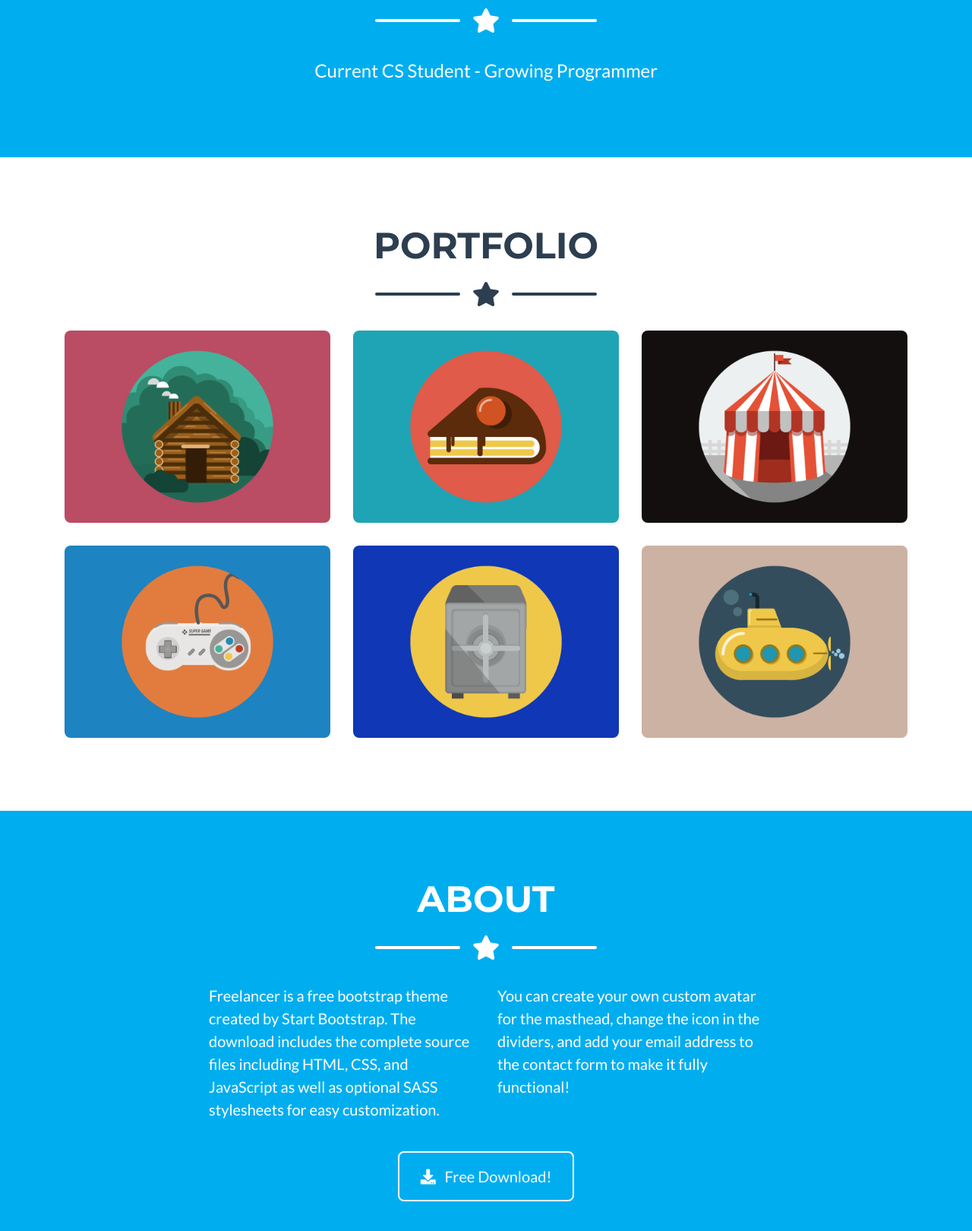
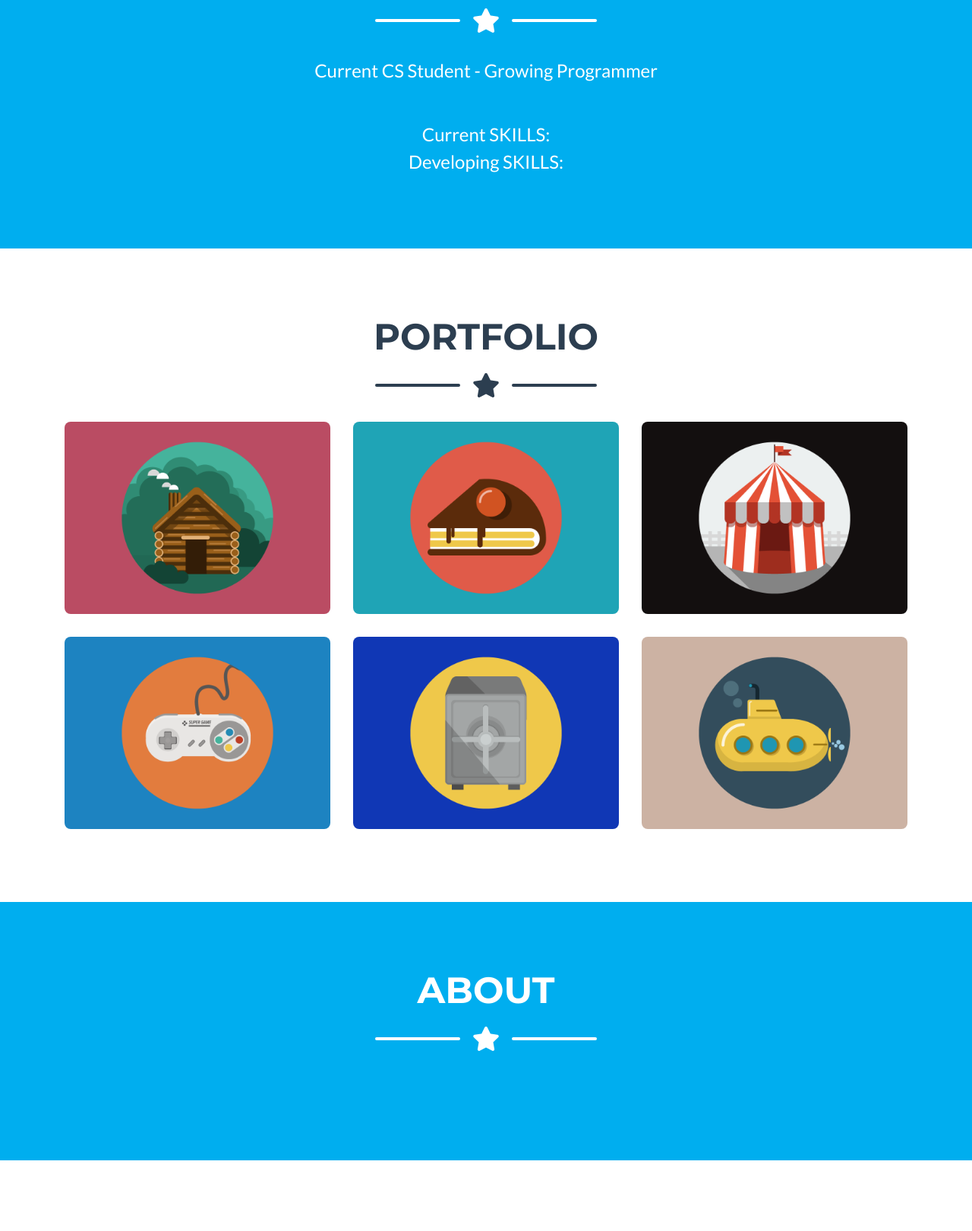
Before and after one commit to jkjonggyuk/PortfolioWebpage, a website with bundled scripts: page index.html in a window 1280 px wide. Shown: the part 273-1893 px from the top of the page at 76% size. Built offline with nearby package versions, Linux system fonts and the light colour scheme.

Commit message:
updated website

```diff
--- a/index.html
+++ b/index.html
@@ -83,7 +83,9 @@
       </div>
 
       <!-- Masthead Subheading -->
-      <p class="masthead-subheading font-weight-light mb-0">Current CS Student - Growing Programmer</p>
+      <p class="masthead-subheading font-weight-light mb-5">Current CS Student - Growing Programmer</p>
+      <p class="masthead-subheading font-weight-light mb-0">Current SKILLS: </p>
+      <p class="masthead-subheading font-weight-light mb-0">Developing SKILLS: </p>
 
     </div>
   </header>
@@ -204,20 +206,20 @@
       <!-- About Section Content -->
       <div class="row">
         <div class="col-lg-4 ml-auto">
-          <p class="lead">Freelancer is a free bootstrap theme created by Start Bootstrap. The download includes the complete source files including HTML, CSS, and JavaScript as well as optional SASS stylesheets for easy customization.</p>
+          <p class="lead"></p>
         </div>
         <div class="col-lg-4 mr-auto">
-          <p class="lead">You can create your own custom avatar for the masthead, change the icon in the dividers, and add your email address to the contact form to make it fully functional!</p>
+          <p class="lead"></p>
         </div>
       </div>
 
       <!-- About Section Button -->
-      <div class="text-center mt-4">
+ <!--      <div class="text-center mt-4">
         <a class="btn btn-xl btn-outline-light" href="https://startbootstrap.com/themes/freelancer/">
           <i class="fas fa-download mr-2"></i>
           Free Download!
         </a>
-      </div>
+      </div> -->
 
     </div>
   </section>
```
